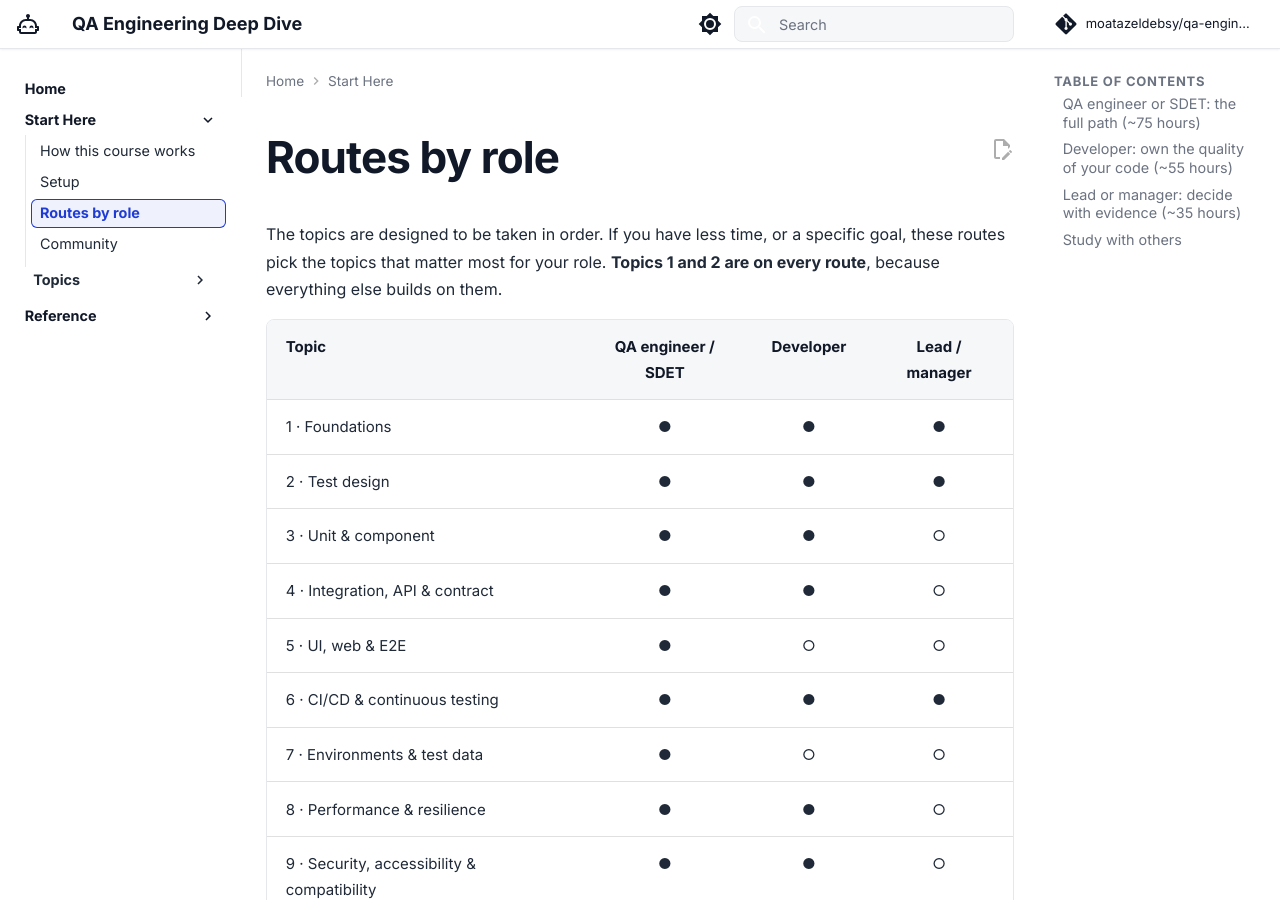
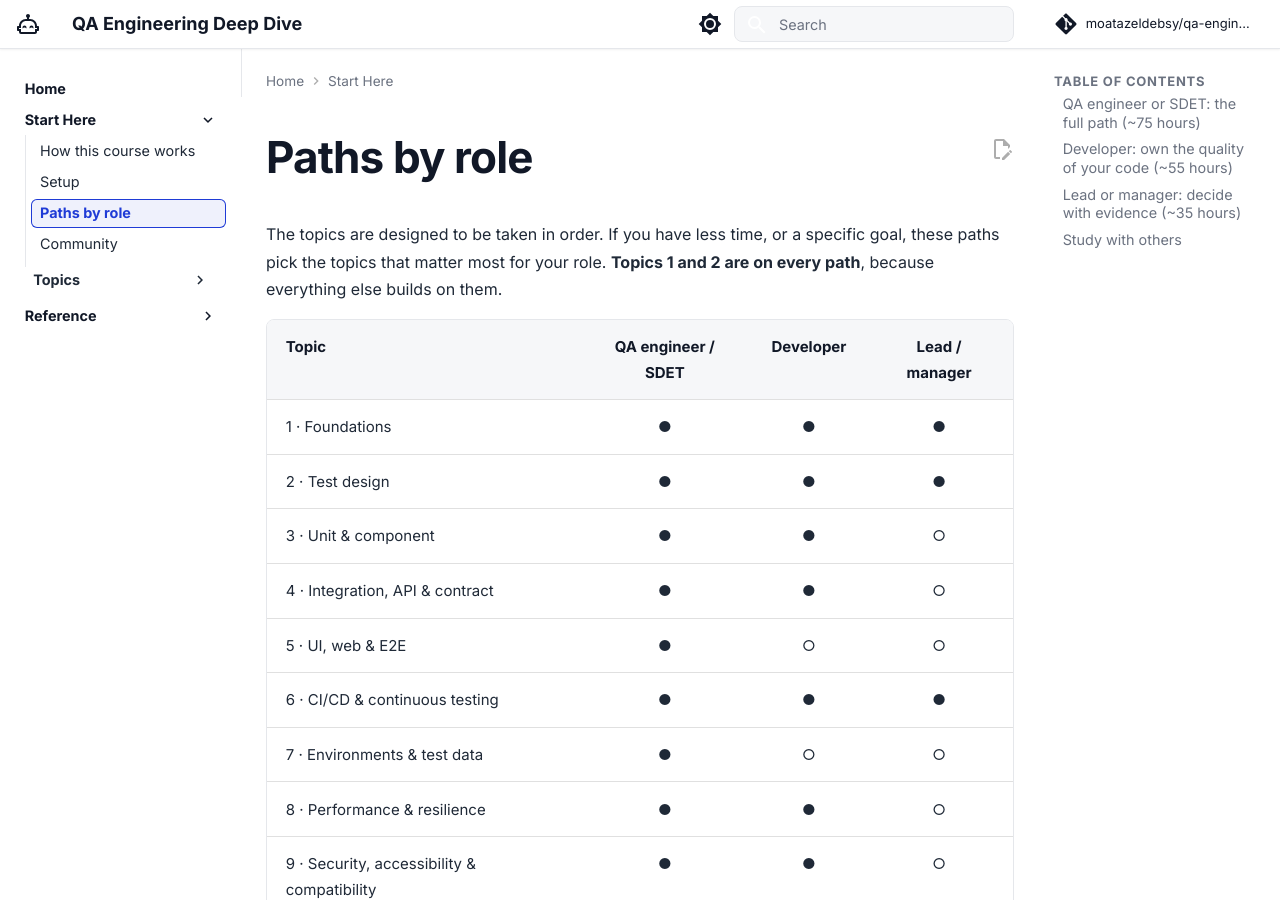
Before and after one commit to moatazeldebsy/qa-ai-era-workshop, an MkDocs documentation site: the page built from docs/start/routes.md, in a window 1280 px wide and 900 px high. Built offline with MkDocs 1.6.1 and Material for MkDocs 9.7.7, drawn with Linux system fonts in a browser that asks for light colours; comment, search, counter and statistics services are not loaded.

Commit message:
docs: rename "Routes by role" to "Paths by role"
The page and the links to it now say "path" instead of "route". The file
stays at start/routes.md so the published URL doesn't change.

Co-Authored-By: Claude Opus 5.5 <noreply@anthropic.com>

```diff
--- a/docs/start/routes.md
+++ b/docs/start/routes.md
@@ -1,6 +1,6 @@
-# Routes by role
+# Paths by role
 
-The topics are designed to be taken in order. If you have less time, or a specific goal, these routes pick the topics that matter most for your role. **Topics 1 and 2 are on every route**, because everything else builds on them.
+The topics are designed to be taken in order. If you have less time, or a specific goal, these paths pick the topics that matter most for your role. **Topics 1 and 2 are on every path**, because everything else builds on them.
 
 | Topic | QA engineer / SDET | Developer | Lead / manager |
 |---|:-:|:-:|:-:|
--- a/mkdocs.yml
+++ b/mkdocs.yml
@@ -81,7 +81,7 @@ nav:
   - Start Here:
     - How this course works: start/how-it-works.md
     - Setup: start/setup.md
-    - Routes by role: start/routes.md
+    - Paths by role: start/routes.md
     - Community: start/community.md
   - Topics:
     - topics/index.md
```
Also changed, not shown: CONTRIBUTING.md (+1 -1 lines), README.md (+1 -1 lines), docs/index.md (+1 -1 lines), docs/start/setup.md (+1 -1 lines).
